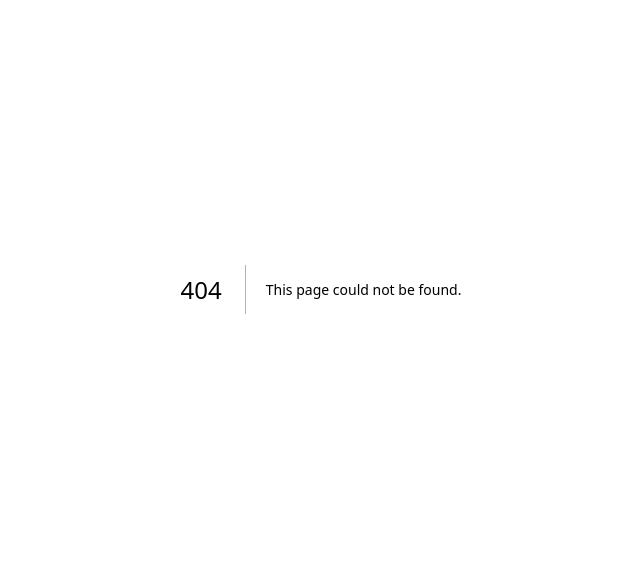
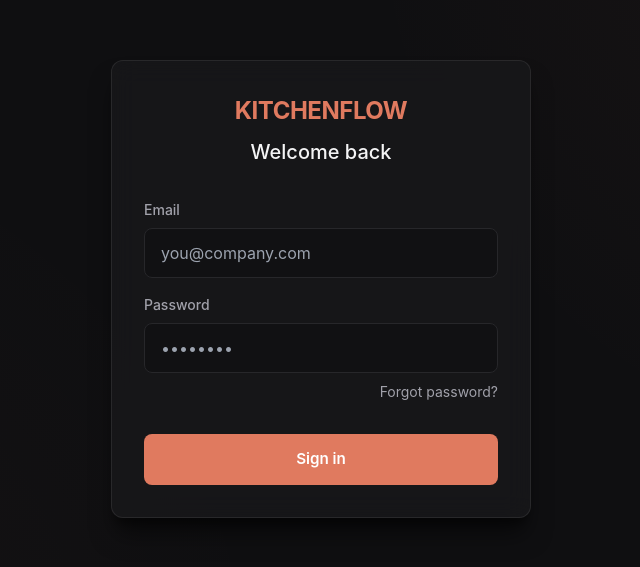
Before and after one commit to Rahman-Alif/KitchenFlow, a Next.js app in the folder frontend/: page /login in a window 1280 px wide. Before the commit this address had no page. Shown: the part 111-678 px from the top of the page, without its empty margins (319-959 px from the left). Built offline with nearby package versions, Linux system fonts and the light colour scheme; no server answers.

Commit message:
Auth: Create Login Page

```diff
--- /dev/null
+++ b/frontend/src/app/login/login.css
@@ -0,0 +1,169 @@
+:root {
+  /* Colors - Deep Onyx & Burnt Saffron */
+  --auth-bg-color: #0f0f11;
+  --auth-card-bg: rgba(24, 24, 27, 0.8);
+  --auth-card-border: rgba(255, 255, 255, 0.08);
+
+  --auth-text-main: #f4f4f5;
+  --auth-text-muted: #a1a1aa;
+
+  --auth-accent: #e07a5f;
+  --auth-accent-hover: #f28469;
+
+  --auth-input-bg: #111113;
+  --auth-input-border: #27272a;
+  --auth-input-focus: #3f3f46;
+
+  --auth-error: #ef4444;
+
+  --auth-radius-lg: 12px;
+  --auth-radius-md: 8px;
+  --auth-spacing-sm: 8px;
+  --auth-spacing-md: 16px;
+  --auth-spacing-lg: 32px;
+
+  --auth-shadow: 0 20px 25px -5px rgba(0, 0, 0, 0.5), 0 10px 10px -5px rgba(0, 0, 0, 0.4);
+}
+
+.auth-page-wrapper {
+  margin: 0;
+  padding: 0;
+  width: 100%;
+  height: 100vh;
+  display: flex;
+  align-items: center;
+  justify-content: center;
+  background-color: var(--auth-bg-color);
+  background-image:
+    radial-gradient(circle at top right, rgba(224, 122, 95, 0.05), transparent 40%),
+    radial-gradient(circle at bottom left, rgba(224, 122, 95, 0.03), transparent 40%);
+  font-family: 'Inter', system-ui, -apple-system, sans-serif;
+  color: var(--auth-text-main);
+}
+
+.auth-card {
+  width: 100%;
+  max-width: 420px;
+  padding: var(--auth-spacing-lg);
+  background: var(--auth-card-bg);
+  border: 1px solid var(--auth-card-border);
+  border-radius: var(--auth-radius-lg);
+  backdrop-filter: blur(12px);
+  box-shadow: var(--auth-shadow);
+}
+
+.auth-brand-area {
+  text-align: center;
+  margin-bottom: var(--auth-spacing-lg);
+}
+
+.auth-logo {
+  font-size: 1.5rem;
+  font-weight: 700;
+  letter-spacing: -0.02em;
+  color: var(--auth-accent);
+  text-transform: uppercase;
+}
+
+.auth-heading {
+  margin-top: var(--auth-spacing-sm);
+  font-size: 1.25rem;
+  font-weight: 500;
+  color: var(--auth-text-main);
+}
+
+.auth-form-group {
+  margin-bottom: var(--auth-spacing-md);
+  display: flex;
+  flex-direction: column;
+}
+
+.auth-label {
+  font-size: 0.875rem;
+  font-weight: 500;
+  margin-bottom: var(--auth-spacing-sm);
+  color: var(--auth-text-muted);
+}
+
+.auth-input {
+  background: var(--auth-input-bg);
+  border: 1px solid var(--auth-input-border);
+  border-radius: var(--auth-radius-md);
+  padding: 12px 16px;
+  color: var(--auth-text-main);
+  font-size: 1rem;
+  transition: border-color 0.2s ease, box-shadow 0.2s ease;
+}
+
+.auth-input:focus {
+  outline: none;
+  border-color: var(--auth-accent);
+  box-shadow: 0 0 0 2px rgba(224, 122, 95, 0.2);
+}
+
+.auth-error-msg {
+  font-size: 0.8rem;
+  color: var(--auth-error);
+  margin-top: 4px;
+}
+
+.auth-flex-row {
+  display: flex;
+  justify-content: flex-end;
+  margin-top: -8px;
+  margin-bottom: var(--auth-spacing-lg);
+}
+
+.auth-link {
+  font-size: 0.875rem;
+  color: var(--auth-text-muted);
+  text-decoration: none;
+  transition: color 0.2s ease;
+}
+
+.auth-link:hover {
+  color: var(--auth-accent);
+}
+
+.auth-btn {
+  width: 100%;
+  padding: 14px;
+  background: var(--auth-accent);
+  color: white;
+  border: none;
+  border-radius: var(--auth-radius-md);
+  font-size: 0.95rem;
+  font-weight: 600;
+  cursor: pointer;
+  transition: background 0.2s ease, transform 0.1s ease;
+}
+
+.auth-btn:hover:not(:disabled) {
+  background: var(--auth-accent-hover);
+}
+
+.auth-btn:active:not(:disabled) {
+  transform: scale(0.98);
+}
+
+.auth-btn:disabled {
+  opacity: 0.7;
+  cursor: not-allowed;
+  display: flex;
+  align-items: center;
+  justify-content: center;
+  gap: 10px;
+}
+
+.auth-loader {
+  width: 16px;
+  height: 16px;
+  border: 2px solid rgba(255, 255, 255, 0.3);
+  border-top-color: #fff;
+  border-radius: 50%;
+  animation: auth-spin 0.8s linear infinite;
+}
+
+@keyframes auth-spin {
+  to { transform: rotate(360deg); }
+}
--- /dev/null
+++ b/frontend/src/app/login/page.tsx
@@ -0,0 +1,10 @@
+// frontend/src/app/login/page.tsx
+// Server Component — just imports the CSS and renders the client form.
+// No logic lives here.
+
+import './login.css';
+import LoginForm from '@/components/auth/LoginForm';
+
+export default function LoginPage() {
+  return <LoginForm />;
+}
--- /dev/null
+++ b/frontend/src/components/auth/LoginForm.tsx
@@ -0,0 +1,128 @@
+'use client';
+
+// frontend/src/components/auth/LoginForm.tsx
+// Handles all login form state, validation, and API call.
+// This is a Client Component because it uses state and event handlers.
+
+import { useState } from 'react';
+import { useRouter } from 'next/navigation';
+import Link from 'next/link';
+import { apiRequest } from '@/lib/api';
+import { saveAuth, getHomeRoute, AuthUser } from '@/lib/auth';
+
+interface LoginResponse {
+  data: {
+    token: string;
+    user:  AuthUser;
+  };
+}
+
+export default function LoginForm() {
+  const router = useRouter();
+
+  const [email,    setEmail]    = useState('');
+  const [password, setPassword] = useState('');
+  const [error,    setError]    = useState<string | null>(null);
+  const [loading,  setLoading]  = useState(false);
+
+  async function handleSubmit(e: React.FormEvent) {
+    e.preventDefault();
+    setError(null);
+    setLoading(true);
+
+    const { data, error: apiError } = await apiRequest<LoginResponse>('/auth/login', {
+      method: 'POST',
+      body:   { email, password },
+    });
+
+    setLoading(false);
+
+    if (apiError || !data) {
+      setError(apiError ?? 'Login failed. Please try again.');
+      return;
+    }
+
+    saveAuth(data.data.token, data.data.user);
+    router.push(getHomeRoute(data.data.user.role));
+  }
+
+  return (
+    <div className="auth-page-wrapper">
+      <div className="auth-card">
+
+        {/* Brand */}
+        <div className="auth-brand-area">
+          <div className="auth-logo">KitchenFlow</div>
+          <div className="auth-heading">Welcome back</div>
+        </div>
+
+        {/* Global error */}
+        {error && (
+          <div className="auth-error-msg" style={{ marginBottom: '16px' }}>
+            {error}
+          </div>
+        )}
+
+        {/* Form */}
+        <form onSubmit={handleSubmit} noValidate>
+
+          <div className="auth-form-group">
+            <label className="auth-label" htmlFor="email">
+              Email
+            </label>
+            <input
+              id="email"
+              type="email"
+              className="auth-input"
+              value={email}
+              onChange={(e) => setEmail(e.target.value)}
+              placeholder="you@company.com"
+              required
+              autoComplete="email"
+            />
+          </div>
+
+          <div className="auth-form-group">
+            <label className="auth-label" htmlFor="password">
+              Password
+            </label>
+            <input
+              id="password"
+              type="password"
+              className="auth-input"
+              value={password}
+              onChange={(e) => setPassword(e.target.value)}
+              placeholder="••••••••"
+              required
+              autoComplete="current-password"
+            />
+          </div>
+
+          {/* Forgot password */}
+          <div className="auth-flex-row">
+            <Link href="/reset-password/request" className="auth-link">
+              Forgot password?
+            </Link>
+          </div>
+
+          {/* Submit */}
+          <button
+            type="submit"
+            className="auth-btn"
+            disabled={loading}
+          >
+            {loading ? (
+              <>
+                <span className="auth-loader" />
+                Signing in…
+              </>
+            ) : (
+              'Sign in'
+            )}
+          </button>
+
+        </form>
+      </div>
+    </div>
+  );
+}
```
